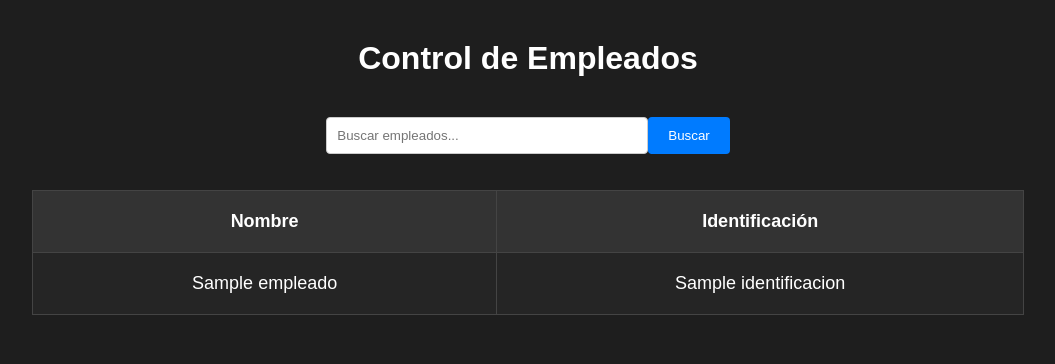
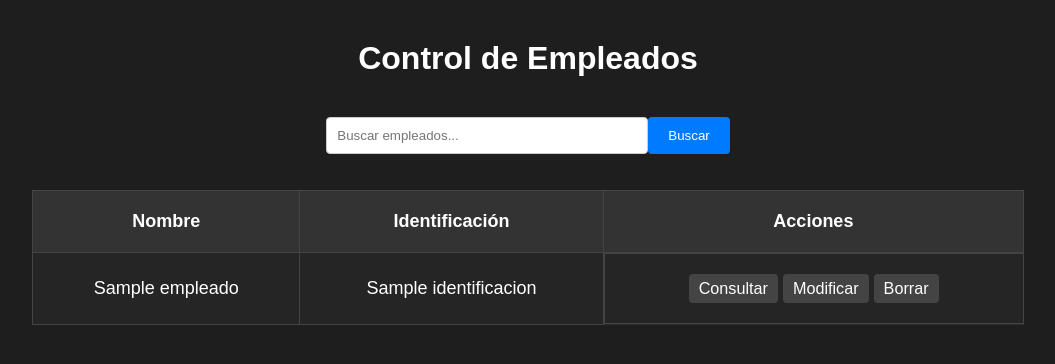
Before and after one commit to AaronVQZ/T2-BasesDeDatos, a Django app: template empleados/templates/home.html in a window 1280 px wide. Shown: the top 364 px of the page, without its empty margins (112-1167 px from the left). Run offline with Django 5.2, Linux system fonts and the light colour scheme; the template is opened without the code that fills it: most values are stand-ins (such as "Sample title", 1, 10 or a date in 2020).

Commit message:
Update: botones de CRUD

```diff
--- a/empleados/static/estilos.css
+++ b/empleados/static/estilos.css
@@ -119,3 +119,43 @@ body {
 .search-button:hover {
     background-color: #0056b3;
 }
+
+
+
+/* Estilos para los botones de acciones en la tabla */
+.acciones {
+    display: flex;
+    gap: 5px; /* Espacio entre los botones */
+    justify-content: center;
+}
+
+.boton_consultar,
+.boton_modificar,
+.boton_borrar {
+    padding: 5px 10px;
+    border: none;
+    border-radius: 4px;
+    cursor: pointer;
+    font-size: 0.9em;
+}
+
+.boton_consultar {
+    background-color: #444444;
+    color: white;
+}
+
+.boton_modificar {
+    background-color: #444444;
+    color: white;
+}
+
+.boton_borrar {
+    background-color: #444444;
+    color: white;
+}
+
+.boton_consultar:hover,
+.boton_modificar:hover,
+.boton_borrar:hover {
+    opacity: 0.8;
+}
--- a/empleados/static/script.js
+++ b/empleados/static/script.js
@@ -15,6 +15,7 @@ document.addEventListener('DOMContentLoaded', function() {
             <tr class="encabezado">
                 <th>Nombre</th>
                 <th>Identificación</th>
+                <th>Acciones</th>
             </tr>
         `;
 
@@ -24,6 +25,16 @@ document.addEventListener('DOMContentLoaded', function() {
                 <tr>
                     <td>${empleado.nombre}</td>
                     <td>${empleado.identificacion}</td>
+                    <td class="acciones">
+                    <button class="boton_consultar" onclick="consultarEmpleado('${empleado.identificacion}')">
+                        Consultar
+                    </button>
+                    <button class="boton_modificar" onclick="modificarEmpleado('${empleado.identificacion}')">
+                        Modificar
+                    </button>
+                    <button class="boton_borrar" onclick="borrarEmpleado('${empleado.identificacion}')">
+                        Borrar
+                    </button>
                 </tr>
             `;
         });
--- a/empleados/templates/home.html
+++ b/empleados/templates/home.html
@@ -45,11 +45,23 @@
             <tr class="encabezado">
                 <th>Nombre</th>
                 <th>Identificación</th>
+                <th>Acciones</th>
             </tr>
             {% for empleado in empleados %}
             <tr>
                 <td>{{ empleado.nombre }}</td>
                 <td>{{ empleado.identificacion }}</td>
+                <td class="acciones">
+                    <button class="boton_consultar" onclick="consularEmpleado('{{ empleado.identificacion }}')">
+                        Consultar
+                    </button>
+                    <button class="boton_modificar" onclick="modificarEmpleado('{{ empleado.identificacion }}')">
+                        Modificar
+                    </button>
+                    <button class="boton_borrar" onclick="borrarEmpleado('{{ empleado.identificacion }}')">
+                        Borrar
+                    </button>
+                </td>
             </tr>
             {% endfor %}
         </table>
```
